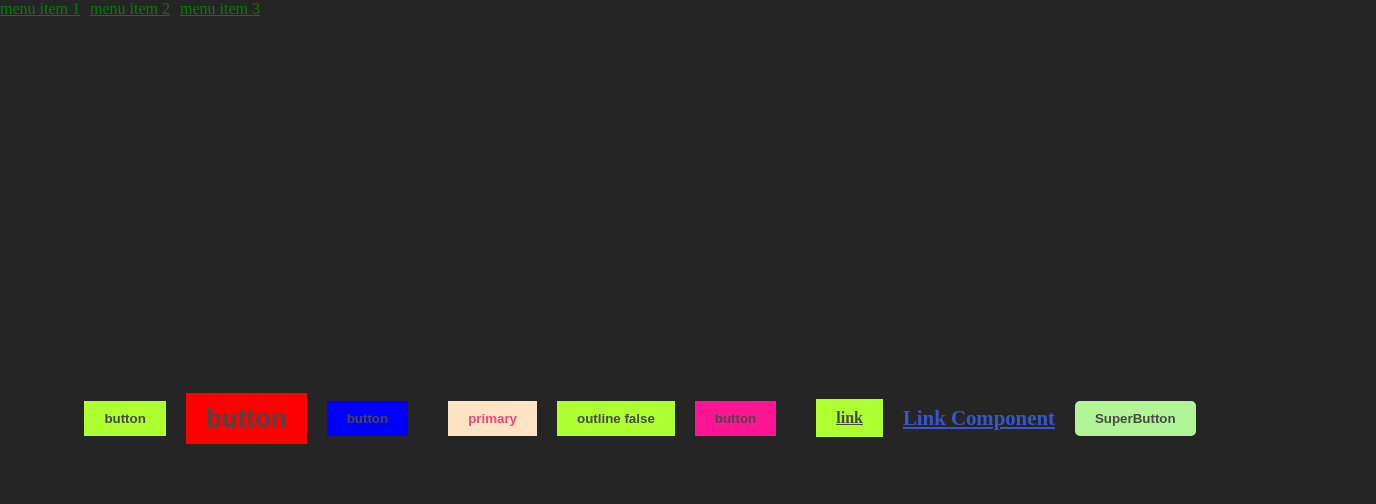
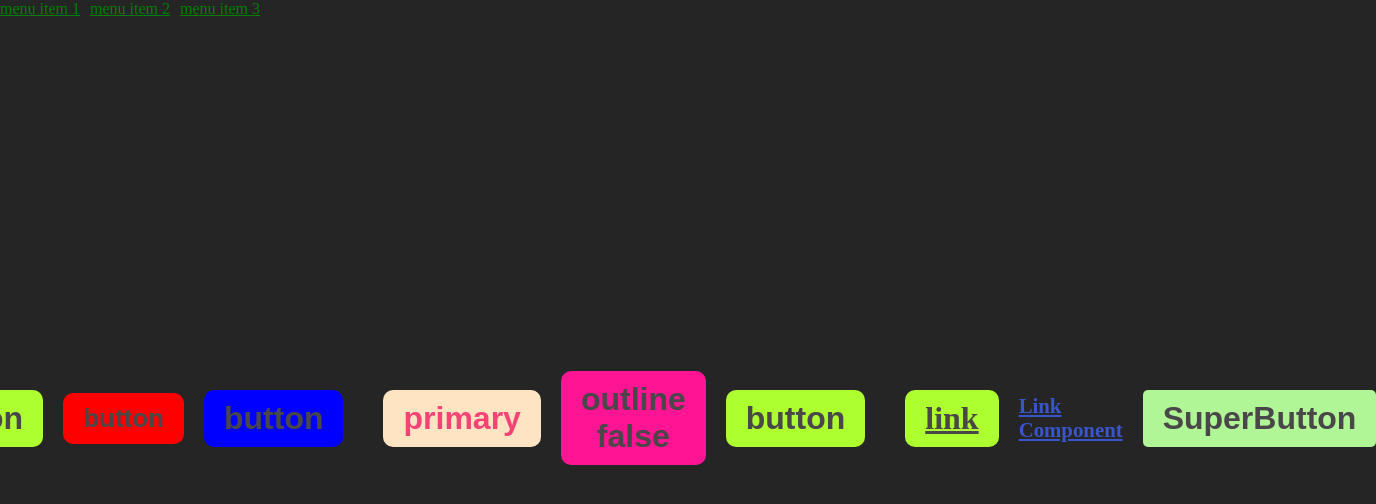
Before and after one commit to dktwho/styled-components-test, a React (Vite) app: page / in a window 1280 px wide. Shown: the top 504 px of the page, 1376 px wide, since content can reach past the window. Built offline with nearby package versions, Linux system fonts and the light colour scheme.

Commit message:
css style fix

```diff
--- a/src/App.tsx
+++ b/src/App.tsx
@@ -3,6 +3,7 @@ import {StyledBtn, SuperButton} from "./components/Button.styled.tsx";
 import {Menu} from "./components/Menu.styled.tsx";
 import {Link} from "./components/Link.styled.tsx";
 import {Box} from "./components/Box.styled.tsx";
+
 function App() {
     return (
         <>
@@ -19,8 +20,8 @@ function App() {
                 <StyledBtn color={'blue'}>button</StyledBtn>
                 <br/>
                 <StyledBtn color={'bisque'} primary={true}>primary</StyledBtn>
-                <StyledBtn outline={false}>outline false</StyledBtn>
-                <StyledBtn color={'deeppink'}>button</StyledBtn>
+                <StyledBtn color={'deeppink'} outline={false}>outline false</StyledBtn>
+                <StyledBtn>button</StyledBtn>
                 <br/>
                 <StyledBtn as='a' href={'#'}>link</StyledBtn>
                 <StyledBtn as={Link} href={'#'}>Link Component</StyledBtn>
--- a/src/components/Button.styled.tsx
+++ b/src/components/Button.styled.tsx
@@ -12,10 +12,11 @@ export const StyledBtn = styled.button<StyledBtnPropsType>`
   border: none;
   // background-color: greenyellow;
   background-color: ${props => props.color || 'greenyellow'};
+  border-radius: 10px;
   padding: 10px 20px;
   color: #494747;
   // font-size: 1.3rem;
-  font-size: ${props => props.fontSize};
+  font-size: ${props => props.fontSize || '2rem'};
   font-weight: bold;
 
   &:hover {
```
